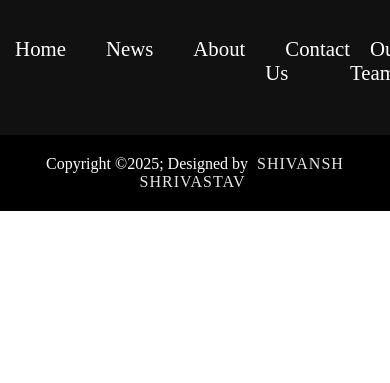
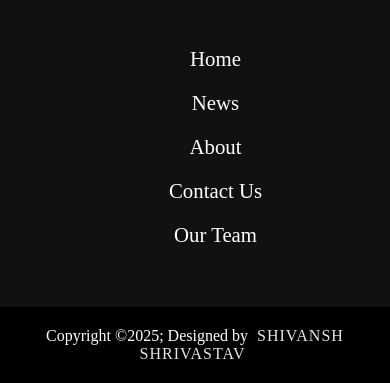
Before and after one commit to shivanshshri/iplTeam, a plain HTML site: page index.html in a window 390 px wide. Shown: the part 1678-2061 px from the top of the page. Before the commit the page ends 1889 px from the top, so only its background shows below. Drawn offline with nearby package versions, Linux system fonts and the light colour scheme; a web font is replaced by a local one.

Commit message:
added media query to footer section

```diff
--- a/style.css
+++ b/style.css
@@ -313,3 +313,13 @@ footer{
         font-size: 1rem;
     }
 }
+@media(max-width:550px){
+    .footerNav ul{
+        flex-direction: column;
+    }
+    .footerNav ul li{
+        width: 100%;
+        text-align: center;
+        margin: 10px;
+    }
+}
```
